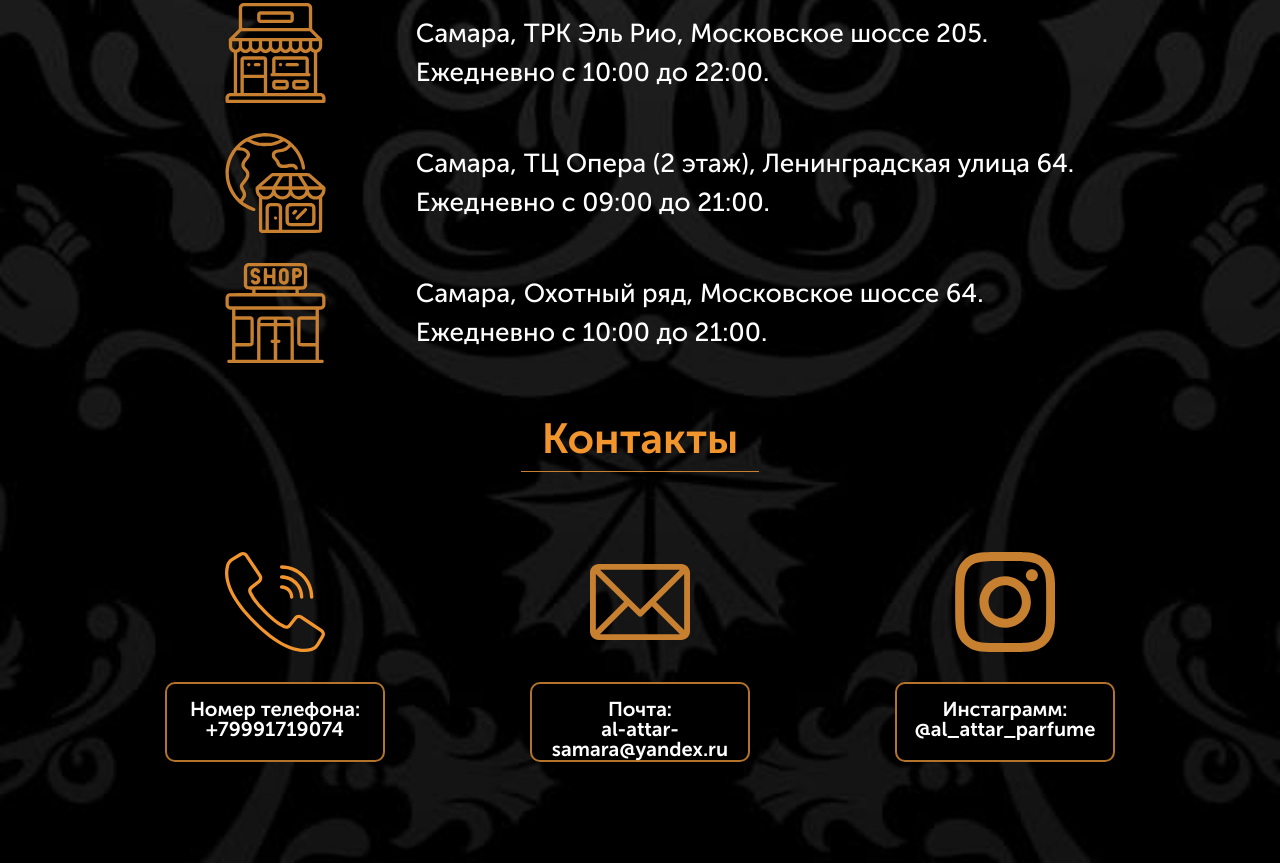
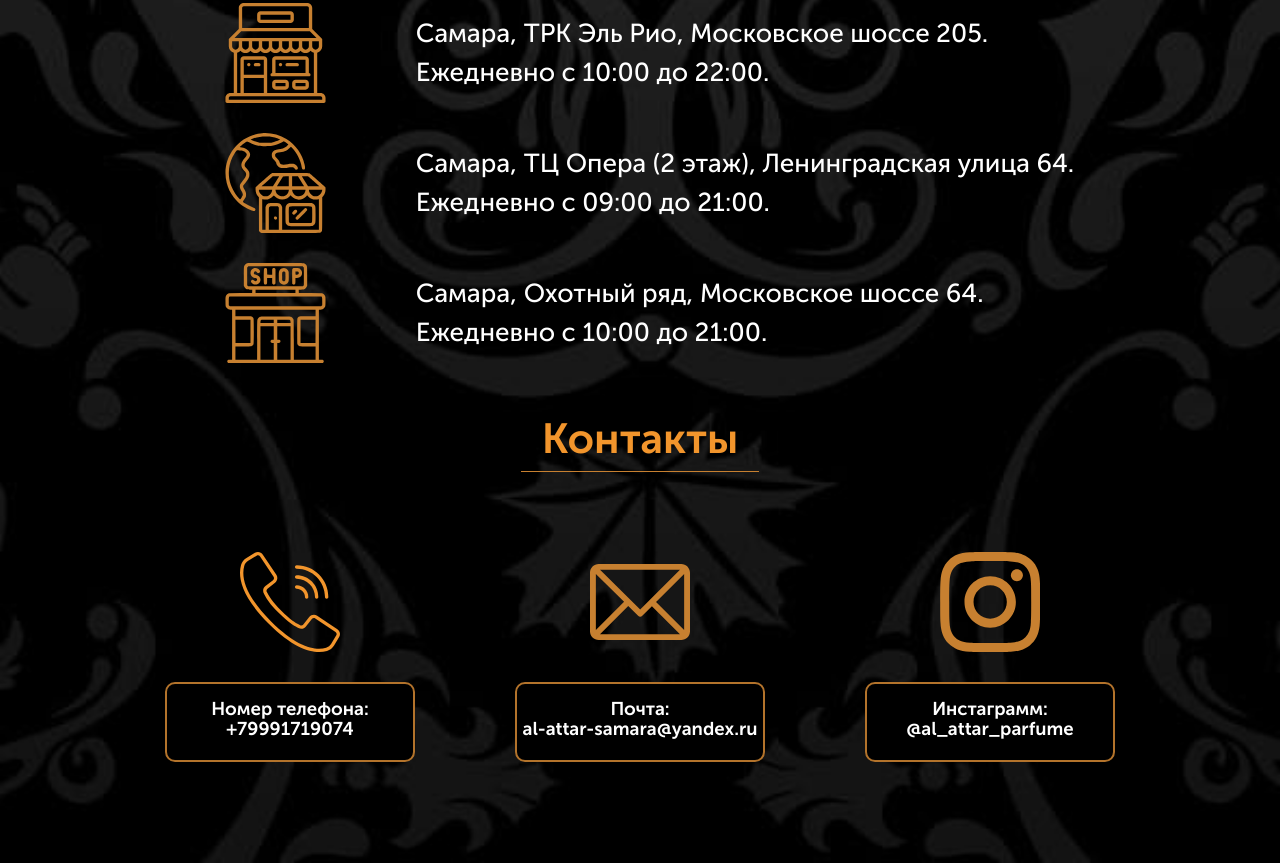
Before and after one commit to Al-Attar/Al-Attar.github.io, a website: page index.html in a window 1280 px wide. Shown: the part 2599-3462 px from the top of the page. Drawn offline with nearby package versions, Linux system fonts and the light colour scheme.

Commit message:
Доработка стилей в секции Контакт

```diff
--- a/src/scss/blocks/_contact.scss
+++ b/src/scss/blocks/_contact.scss
@@ -17,7 +17,7 @@
         }
     }
     &__btn {
-        width: 220px;
+        width: 250px;
         height: 80px;
         display: block;
         margin: 0 auto;
@@ -27,7 +27,7 @@
         border: 2px solid #B3732B;
         background-color: #000;
         text-align: center;
-        font-size: 20px;
+        font-size: 18.5px;
         font-weight: 700;
         line-height: 20px;
         color: #fff;
```
Also changed, not shown: dist/css/style.min.css.
